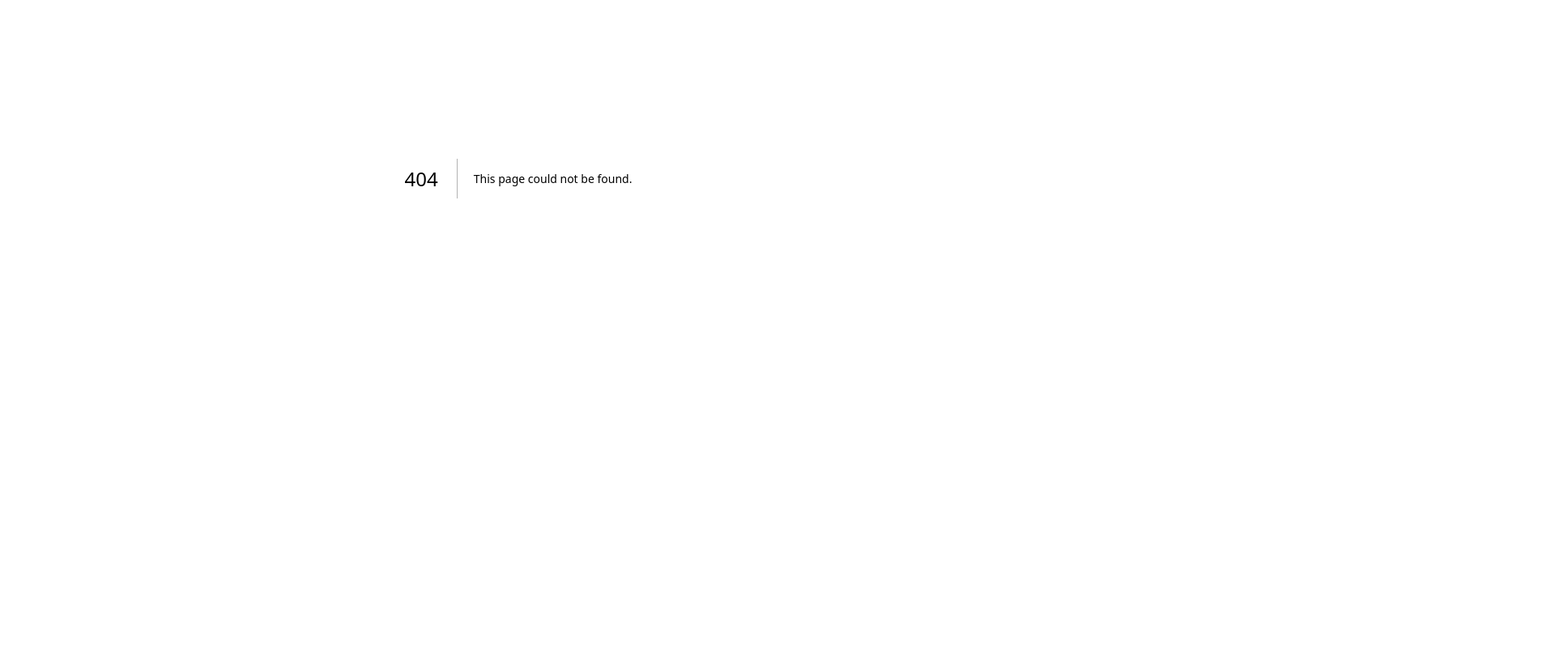
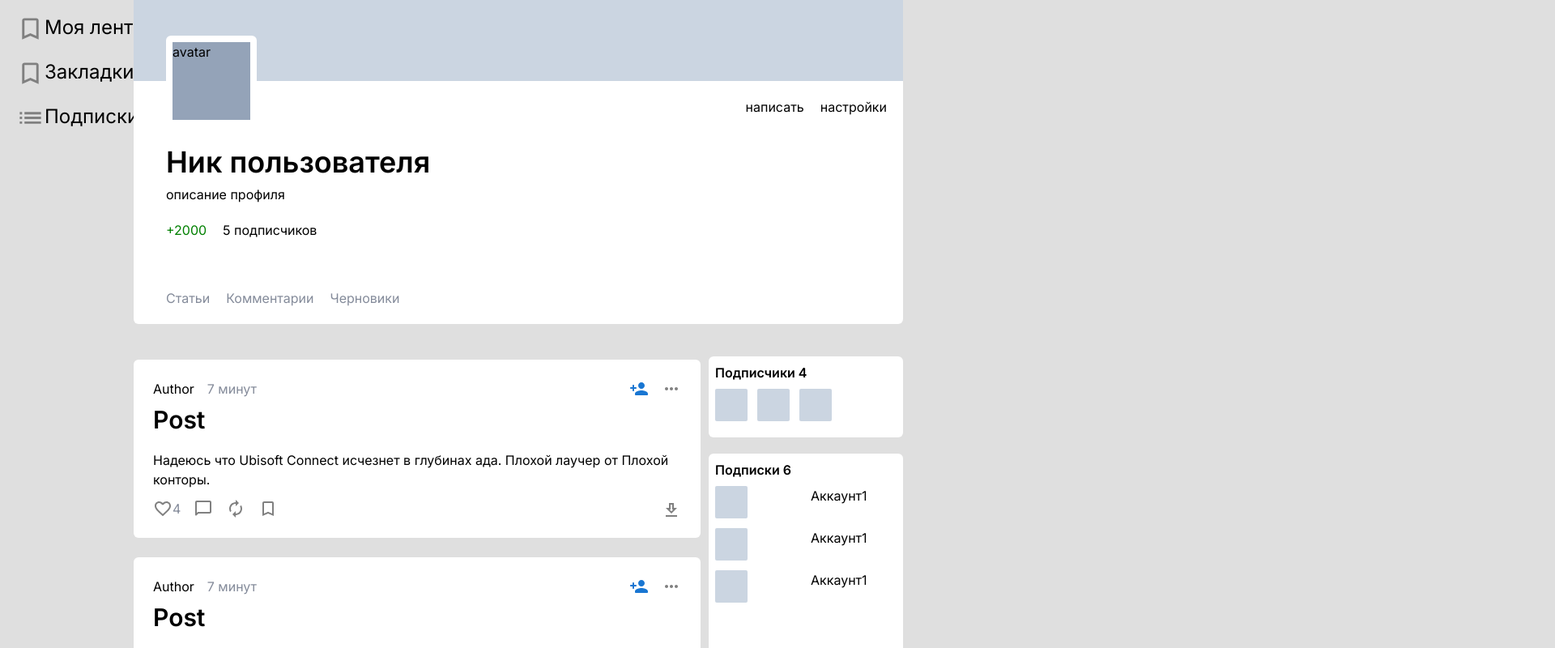
Before and after one commit to turandott/Forum, a Next.js app: page /profile in a window 1280 px wide. Before the commit this address had no page. Shown: the part 180-980 px from the top of the page at 81% size, 1920 px wide, since content can reach past the window. Before the commit the page ends 800 px from the top, so only its background shows below. Built offline with nearby package versions, Linux system fonts and the light colour scheme.

Commit message:
Add profile page

```diff
--- /dev/null
+++ b/src/app/components/cards/profileCard.tsx
@@ -0,0 +1,42 @@
+import React, { FunctionComponent } from 'react'
+
+
+// type Props = {
+//   post: string;
+// }
+
+const ProfileCard: FunctionComponent<Props> = ({ }) => (
+    <div className="bg-white w-[950px] h-[500px] rounded-md relative self-center mb-5">
+        <div className='h-2/5 w-full  bg-slate-300'>
+        </div>
+        <div className="mx-10 mb-10">
+            <div className="w-28 h-28 bg-slate-400 block rounded-md my-[-56px] border-8 border-white">
+                avatar
+            </div>
+            <div className="flex gap-x-5 mb-3 absolute right-5 mt-5">
+                <button>написать</button>
+                <button>настройки</button>
+            </div>
+            <div className="mt-20">
+
+                <h1 className="text-4xl font-semibold mb-2"> Ник пользователя</h1>
+
+                <p>описание профиля</p>
+
+                <div className="flex gap-x-5 mt-5">
+                    <p style={{color: 2000 >=0 ? "green" : "red"}}>+2000</p>
+                    <p>5 подписчиков</p>
+
+                </div>
+                <ul className="flex gap-x-5 absolute bottom-5 text-grey">
+                    <li>Статьи</li>
+                    <li>Комментарии</li>
+                    <li>Черновики</li>
+                    {/* <li>Донаты</li> */}
+                </ul>
+            </div>
+        </div>
+    </div>
+)
+
+export default ProfileCard
--- /dev/null
+++ b/src/app/components/cards/subscribersCard.tsx
@@ -0,0 +1,21 @@
+import React, { FunctionComponent } from 'react'
+
+
+// type Props = {
+//   post: string;
+// }
+
+const SubscribersCard: FunctionComponent<Props> = ({ }) => (
+    <div className="bg-white w-[240px] h-[100px] rounded-md relative self-center mb-5 mt-5">
+        <div className="m-2">
+            <h1 className="font-semibold">Подписчики 4</h1>
+            <div className="mt-2 flex gap-x-3">
+                <div className="block bg-slate-300 h-10 w-10 rounded-sm"></div>
+                <div className="block bg-slate-300 h-10 w-10 rounded-sm"></div>
+                <div className="block bg-slate-300 h-10 w-10 rounded-sm"></div>
+            </div>
+        </div>
+    </div>
+)
+
+export default SubscribersCard
--- /dev/null
+++ b/src/app/components/cards/subscriptionCard.tsx
@@ -0,0 +1,25 @@
+import React, { FunctionComponent } from 'react'
+
+
+// type Props = {
+//   post: string;
+// }
+
+const SubscriptionCard: FunctionComponent<Props> = ({ }) => (
+    <div className="bg-white w-[240px] h-[400px] rounded-md relative self-center mb-5">
+        <div className="m-2">
+            <h1 className="font-semibold">Подписки 6</h1>
+            <div className="mt-2 gap-3  grid grid-cols-2">
+
+                <div className="block bg-slate-300 h-10 w-10 rounded-sm"></div>
+                <p>Аккаунт1</p>
+                <div className="block bg-slate-300 h-10 w-10 rounded-sm"></div>
+                <p>Аккаунт1</p>
+                <div className="block bg-slate-300 h-10 w-10 rounded-sm"></div>
+                <p>Аккаунт1</p>
+            </div>
+        </div>
+    </div>
+)
+
+export default SubscriptionCard
--- a/src/app/components/navbar/navbar.tsx
+++ b/src/app/components/navbar/navbar.tsx
@@ -7,7 +7,7 @@ import ChatBubbleOutlineIcon from '@mui/icons-material/ChatBubbleOutline';
 // }
 
 const Navbar: FunctionComponent<Props> = ({ }) => (
-    <div className="bg-blue h-20 w-full mb-5">
+    <div className="bg-blue h-20 w-full">
         <div className="mx-28 flex justify-between pt-6">
             <ul className="flex gap-20 ">
                 <li><MenuIcon fontSize="large"/></li>
--- a/src/app/components/post/post.tsx
+++ b/src/app/components/post/post.tsx
@@ -13,28 +13,28 @@ import DownloadOutlinedIcon from '@mui/icons-material/DownloadOutlined';
 
 const Post: FunctionComponent<Props> = ({ }) => (
     <div className="bg-white w-[700px] rounded-md relative self-center mb-5">
-        <div className="m-6 m-y-3">
+        <div className="m-6 py-3">
             <div className="flex mt-3 gap-x-4">
                 <h3 className="">Author</h3>
                 <p className="text-grey">7 минут</p>
                 <div className="absolute right-6 flex gap-x-4 ">
-                    <PersonAddRoundedIcon color="primary"/>
-                    <MoreHorizRoundedIcon sx={{ color: 'grey'}}/>
+                    <PersonAddRoundedIcon color="primary" />
+                    <MoreHorizRoundedIcon sx={{ color: 'grey' }} />
                 </div>
 
             </div>
-            <h1 className="my-3 text-3xl font-semibold">Post</h1>
+            <h1 className="my-2 text-3xl font-semibold">Post</h1>
             <p className="mt-5">Надеюсь что Ubisoft Connect исчезнет в глубинах ада. Плохой лаучер от Плохой конторы.</p>
-            <div className="mt-3 flex gap-x-4">
+            <div className="my-3 flex gap-x-4">
                 <div className="flex">
-                    <FavoriteBorderIcon sx={{ color: 'grey'}}/>
+                    <FavoriteBorderIcon sx={{ color: 'grey' }} />
                     <p className="text-grey">4</p>
                 </div>
-                <ChatBubbleOutlineRoundedIcon sx={{ color: 'grey'}} />
-                <AutorenewIcon sx={{ color: 'grey'}}/>
-                <BookmarkBorderIcon sx={{ color: 'grey'}}/>
+                <ChatBubbleOutlineRoundedIcon sx={{ color: 'grey' }} />
+                <AutorenewIcon sx={{ color: 'grey' }} />
+                <BookmarkBorderIcon sx={{ color: 'grey' }} />
                 <div className="absolute right-6">
-                    <DownloadOutlinedIcon sx={{ color: 'grey'}}/>
+                    <DownloadOutlinedIcon sx={{ color: 'grey' }} />
                 </div>
             </div>
         </div>
--- a/src/app/pages/post/index.tsx
+++ b/src/app/post/page.tsx
@@ -13,7 +13,10 @@ import DownloadOutlinedIcon from '@mui/icons-material/DownloadOutlined';
 
 const PostPage: FunctionComponent<Props> = ({ }) => (
     <div className="">
-        <h1>dfklkdf</h1>
+
+            <h1 className="my-3 text-3xl font-semibold">Post</h1>
+
+
     </div>
 )
 
--- /dev/null
+++ b/src/app/profile/layout.tsx
@@ -0,0 +1,16 @@
+'use client'
+import Navbar from "../components/navbar/navbar";
+import Sidebar from "../components/sidebar/sidebar";
+
+
+export default function basicLayout({ children }) {
+    return (
+        <>
+            <Navbar />
+            <div className="main">
+                <Sidebar />
+                {children}
+            </div>
+        </>
+    )
+}
--- /dev/null
+++ b/src/app/profile/page.tsx
@@ -0,0 +1,43 @@
+'use client'
+
+import React, { FunctionComponent } from 'react'
+import BookmarkBorderIcon from '@mui/icons-material/BookmarkBorder';
+import FavoriteBorderIcon from '@mui/icons-material/FavoriteBorder';
+import AutorenewIcon from '@mui/icons-material/Autorenew';
+import ChatBubbleOutlineRoundedIcon from '@mui/icons-material/ChatBubbleOutlineRounded';
+import PersonAddRoundedIcon from '@mui/icons-material/PersonAddRounded';
+import MoreHorizRoundedIcon from '@mui/icons-material/MoreHorizRounded';
+import DownloadOutlinedIcon from '@mui/icons-material/DownloadOutlined';
+import basicLayout from './layout';
+import Post from '../components/post/post';
+import ProfileCard from '../components/cards/profileCard';
+import SubscribersCard from '../components/cards/subscribersCard';
+import SubscriptionCard from '../components/cards/subscriptionCard';
+// type Props = {
+//   post: string;
+// }
+
+const ProfilePage: FunctionComponent<Props> = ({ }) => (
+    <basicLayout>
+        <>
+            <div className="main">
+                <ProfileCard />
+                <div className="main w-[950px] relative self-center">
+
+                    <div className="flex flex-col absolute right-0">
+                        <SubscribersCard />
+                        <SubscriptionCard />
+                    </div>
+                    <div className="absolute">
+                        <Post />
+                        <Post />
+                        <Post />
+                        <Post />
+                    </div>
+                </div>
+            </div>
+        </>
+    </basicLayout >
+)
+
+export default ProfilePage
```
Also changed, not shown: src/app/pages/profile/index.tsx (deleted).
